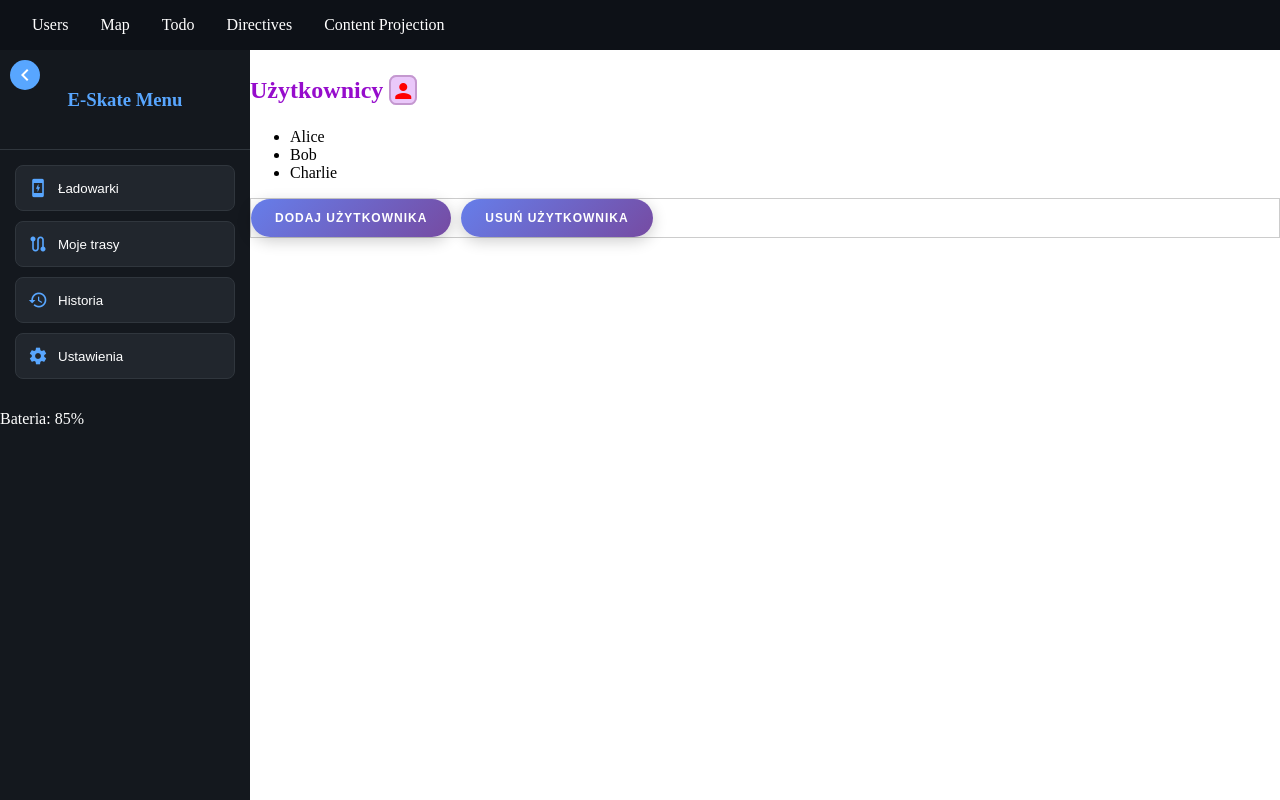
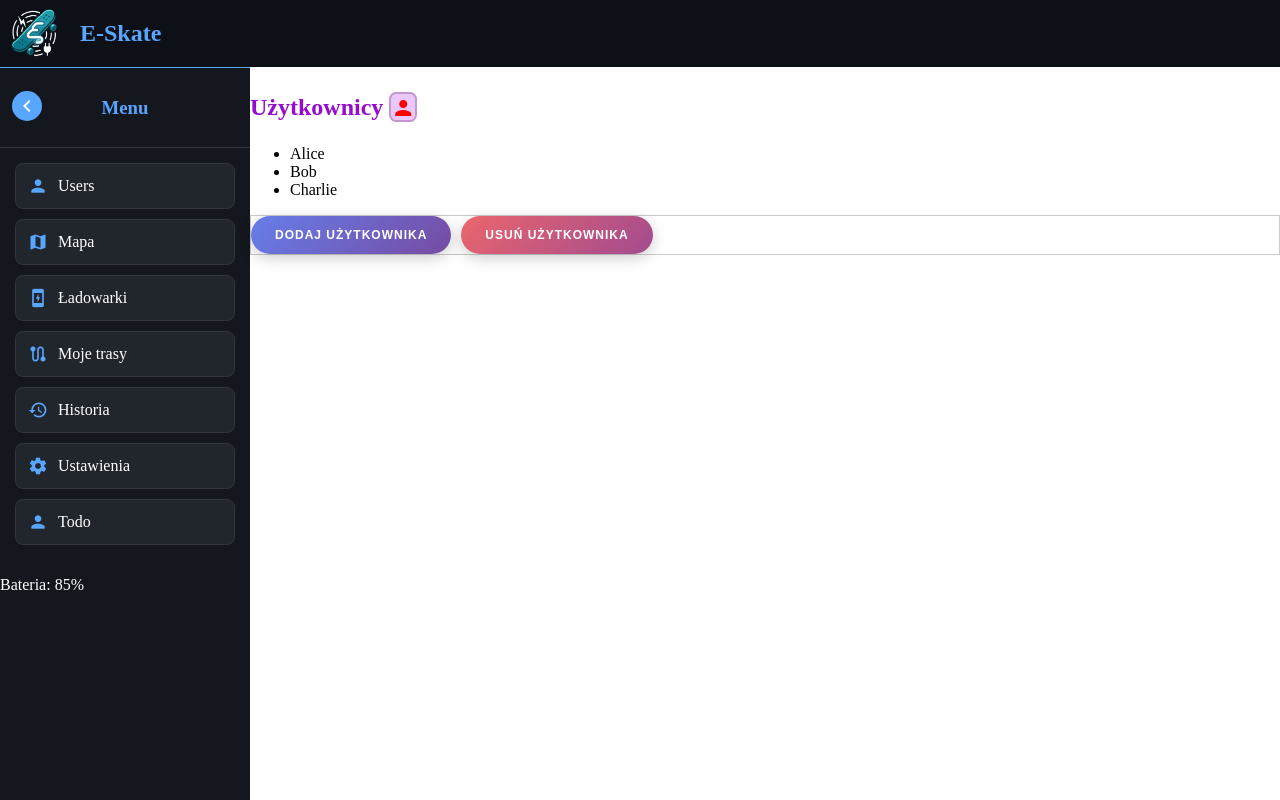
Before and after one commit to flaaaxxx/learningAngular, an Angular app: page /users in a window 1280 px wide. Built offline with nearby package versions, Linux system fonts and the light colour scheme.

Commit message:
Stylowanie nawigacji

```diff
--- a/src/app/app.css
+++ b/src/app/app.css
@@ -1,6 +1,6 @@
 .main-layout {
   display: flex;
-  flex: 1;        /* 🔥 zajmuje resztę miejsca */
+  flex: 1; /* zajmuje resztę miejsca */
   overflow: hidden;
 }
 
@@ -12,12 +12,6 @@
 
 .content-area {
   flex: 1;
-  height: 100%;       /* Teraz 100% odnosi się do pozostałej przestrzeni */
+  height: 100%; /* Teraz 100% odnosi się do pozostałej przestrzeni */
   position: relative;
 }
-
-/* app-map {
-  display: block;
-  width: 100%;
-  height: 100%;
-} */
--- a/src/app/app.html
+++ b/src/app/app.html
@@ -7,7 +7,6 @@
         <main class="content-area">
             <router-outlet />
         </main>
-
     </div>
 
 </div>
--- a/src/app/custom-button/custom-button.css
+++ b/src/app/custom-button/custom-button.css
@@ -11,6 +11,16 @@
   box-shadow: 0 4px 15px rgba(0, 0, 0, 0.2);
   text-transform: uppercase;
   letter-spacing: 1px;
+}
+
+:host(.delete) {
+  background: linear-gradient(135deg, #ea666d 0%, #a24b8f 100%); /* Gradient dla nowoczesnego looku */
+}
+
+:host(.delete):hover {
+  background: linear-gradient(135deg, #a24b8f  0%, #ea666d 100%);
+  transform: translateY(-1px);
+  box-shadow: 0 6px 20px rgba(0, 0, 0, 0.3);
 }
 
 :host:hover {
--- a/src/app/header/header.html
+++ b/src/app/header/header.html
@@ -1,11 +1,8 @@
 <header class="header">
-  <nav>
-    <ul>
-      <li><a href="/users">Users</a></li>
-      <li><a href="/map">Map</a></li>
-      <li><a href="/todo">Todo</a></li>
-      <li><a href="">Directives</a></li>
-      <li><a href="">Content Projection</a></li>
-    </ul>
-  </nav>
+
+  <div class ="logo">
+    <img src="logo.png" alt="E-Skate" />
+    <h2>E-Skate</h2>
+  </div>
+
 </header>
--- a/src/app/header/header.scss
+++ b/src/app/header/header.scss
@@ -3,26 +3,22 @@
   top: 0;
 
   height: var(--header-height);
-  padding: 1rem 2rem;
   background:  #0d1117;
   color: white;
+
+  .logo {
+    display: flex;
+    align-items: center;
+    gap: 20px;
+
+    h2 {
+      color: var(--primary);
+    }
+  }
+
+  .logo img {
+    width: 50px;
+    height: 50px;
+    padding-left: 10px;
+  }
 }
-
-.header nav ul {
-  list-style: none;
-  margin: 0;
-  padding: 0;
-  display: flex;
-  gap: 2rem;
-}
-
-.header nav ul li a {
-  color: white;
-  text-decoration: none;
-  font-weight: 500;
-  transition: opacity 0.3s;
-}
-
-.header nav ul li a:hover {
-  opacity: 0.8;
-}
--- a/src/app/sidebar/sidebar.html
+++ b/src/app/sidebar/sidebar.html
@@ -7,14 +7,31 @@
   </button>
 
     <div class="sidebar-header">
-        <h3>E-Skate Menu</h3>
+        <h3>Menu</h3>
     </div>
 
     <div class="button-group">
-        <button class="menu-btn"><i class="material-icons">charging_station</i> Ładowarki</button>
-        <button class="menu-btn"><i class="material-icons">route</i> Moje trasy</button>
-        <button class="menu-btn"><i class="material-icons">history</i> Historia</button>
-        <button class="menu-btn"><i class="material-icons">settings</i> Ustawienia</button>
+        <a class="menu-btn" routerLink="/users">
+            <i class="material-icons">person</i> Users
+        </a>
+        <a class="menu-btn" routerLink="/map">
+            <i class="material-icons">map</i> Mapa
+        </a>
+        <a class="menu-btn" routerLink="/charging-stations">
+            <i class="material-icons">charging_station</i> Ładowarki
+        </a>
+        <a class="menu-btn" routerLink="/routes">
+            <i class="material-icons">route</i> Moje trasy
+        </a>
+        <a class="menu-btn" routerLink="/history">
+            <i class="material-icons">history</i> Historia
+        </a>
+        <a class="menu-btn" routerLink="/settings">
+            <i class="material-icons">settings</i> Ustawienia
+        </a>
+        <a class="menu-btn" routerLink="/todo">
+            <i class="material-icons">person</i> Todo
+        </a>
     </div>
 
     <div class="sidebar-footer">
--- a/src/app/sidebar/sidebar.scss
+++ b/src/app/sidebar/sidebar.scss
@@ -1,11 +1,4 @@
 $sidebar-width: 250px;
-
-.sidebar.collapsed .sidebar-header,
-.sidebar.collapsed .button-group,
-.sidebar.collapsed .sidebar-footer {
-    display: none;
-}
-
 .sidebar {
     overflow: visible;
     position: relative;
@@ -13,6 +6,7 @@ $sidebar-width: 250px;
     height: 100%;
     transition: width 0.3s ease;
     background: color-mix(in srgb, var(--dark-bg), white 3%);
+    border-top: 1px solid var(--primary);
 
     color: white;
     display: flex;
@@ -21,11 +15,15 @@ $sidebar-width: 250px;
 
     &.collapsed {
         width: 0;
-        padding: 0; /*  usuwa odstępy */
-        border: none; /*  usuwa obramowanie */
+        padding: 0;    /*  usuwa odstępy */
+        border: none;  /*  usuwa obramowanie */
 
         .toggle-btn {
-            left: 10px;
+            left: 12px;
+        }
+
+        .sidebar-header, .button-group, .sidebar-footer {
+            display: none;
         }
     }
 
@@ -37,8 +35,8 @@ $sidebar-width: 250px;
 
     .toggle-btn {
         position: absolute;
-        top: 10px;
-        left: 10px;
+        top: 23px;
+        left: 12px;
 
         width: 30px;
         height: 30px;
@@ -57,7 +55,7 @@ $sidebar-width: 250px;
     }
 
     .sidebar-header {
-        padding: 20px;
+        padding: 10px;
         color: var(--primary);
         text-align: center;
         border-bottom: 1px solid #30363d;
@@ -69,6 +67,9 @@ $sidebar-width: 250px;
         flex-direction: column;
         gap: 10px;
 
+        a {
+            text-decoration: none;
+        }
         .menu-btn {
             background: #21262d;
             color: white;
--- a/src/app/sidebar/sidebar.ts
+++ b/src/app/sidebar/sidebar.ts
@@ -1,8 +1,9 @@
 import { Component } from '@angular/core';
+import { RouterLink } from '@angular/router';
 
 @Component({
   selector: 'app-sidebar',
-  imports: [],
+  imports: [RouterLink],
   templateUrl: './sidebar.html',
   styleUrl: './sidebar.scss',
 })
--- a/src/app/users/users/users-view.html
+++ b/src/app/users/users/users-view.html
@@ -17,5 +17,5 @@
 
 <div class="button-container">
     <button appCustomButton="Dodaj użytkownika" (click)="addUser()"></button>
-    <button appCustomButton="Usuń użytkownika" (click)="deleteUser()"></button>
+    <button class="delete" appCustomButton="Usuń użytkownika" (click)="deleteUser()"></button>
 </div>
--- a/src/styles.css
+++ b/src/styles.css
@@ -15,7 +15,7 @@ body, html {
 
 /* Dostosowanie pozycji kontrolki zoom w Leaflet */
 .leaflet-top {
-  top: 35px;
+  top: 50px;
 }
 
 /*  */
```
Also changed, not shown: src/app/layout-service/layout-service.ts (deleted, +0 -10 lines), public/logo.png (added).
